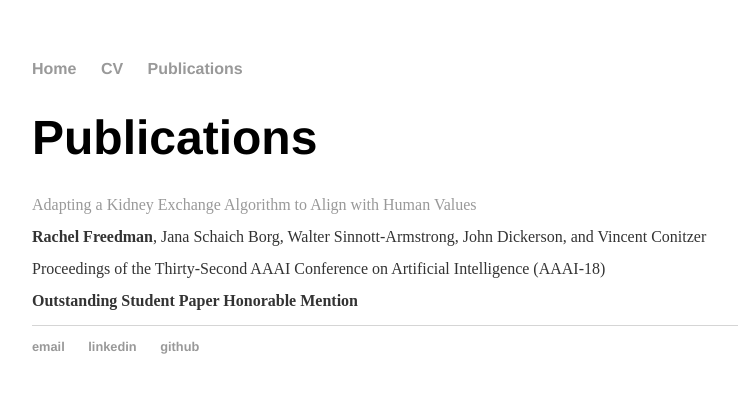
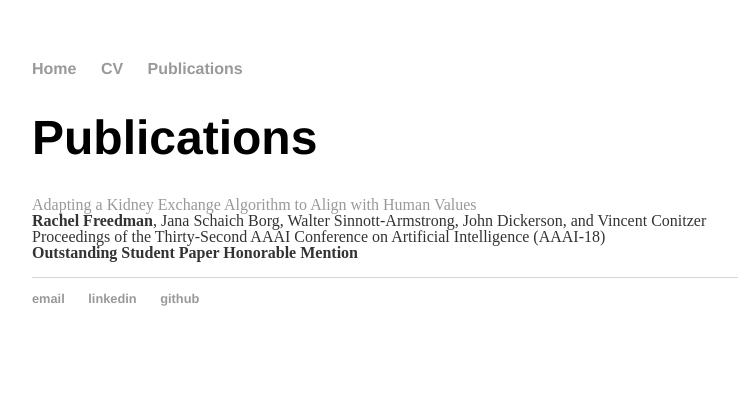
Before and after one commit to RachelFreedman/rachelfreedman.github.io, a Jekyll site: the page built from publications/index.html, in a window 1280 px wide. Shown: the top 393 px of the page, without its empty margins (160-898 px from the left). Built offline with Jekyll 4.4.1, drawn with Linux system fonts in a browser that asks for light colours.

Commit message:
added line breaks

```diff
--- a/publications/index.html
+++ b/publications/index.html
@@ -4,8 +4,8 @@
 ---
 <div class="blurb">
 	<h1>Publications</h1>
-	<p><a href="/assets/Freedman18.pdf">Adapting a Kidney Exchange Algorithm to Align with Human Values</a>
-	<p><b>Rachel Freedman</b>, Jana Schaich Borg, Walter Sinnott-Armstrong, John Dickerson, and Vincent Conitzer</p>
-	<p>Proceedings of the Thirty-Second AAAI Conference on Artificial Intelligence (AAAI-18)</p>
-	<p><b>Outstanding Student Paper Honorable Mention</b></p>
+	<p><a href="/assets/Freedman18.pdf">Adapting a Kidney Exchange Algorithm to Align with Human Values</a><br />
+	<b>Rachel Freedman</b>, Jana Schaich Borg, Walter Sinnott-Armstrong, John Dickerson, and Vincent Conitzer<br />
+	Proceedings of the Thirty-Second AAAI Conference on Artificial Intelligence (AAAI-18)<br />
+	<b>Outstanding Student Paper Honorable Mention</b></p>
 </div><!-- /.blurb -->
```
